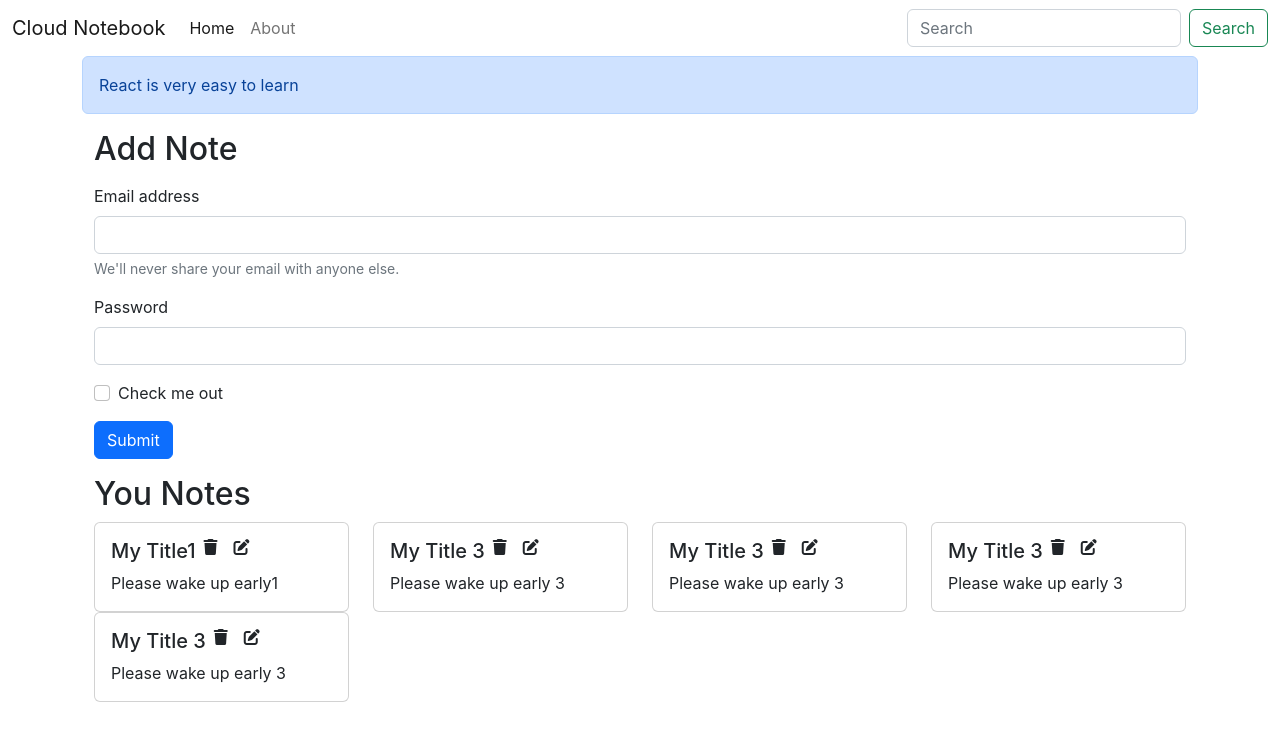
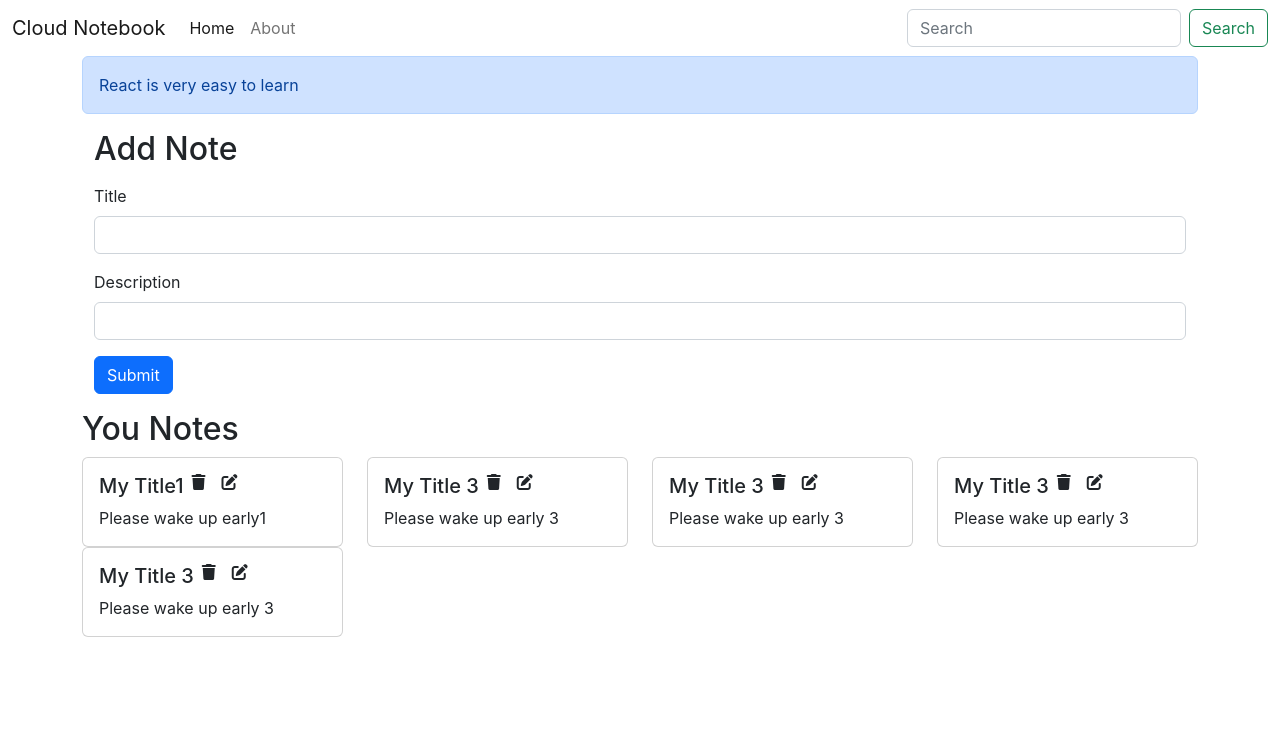
Before and after one commit to VaibhavBomle/cloudNoteBook, a React (Create React App) app: page /home in a window 1280 px wide. Shown: the top 740 px of the page. Built offline with nearby package versions, Linux system fonts and the light colour scheme.

Commit message:
Topic 63 - Adding a Note

```diff
--- /dev/null
+++ b/src/components/AddNote.js
@@ -0,0 +1,68 @@
+import React, {useContext,useState} from 'react';
+import noteContext from "../context/notes/noteContext";
+
+const AddNote = () => {
+    const context = useContext(noteContext);
+    const {addNote} = context;
+
+    const [note, setNote ] = useState({title: "",description : "",tag : "default"});
+
+    const handleClick =(e)=>{
+        e.preventDefault()
+        addNote(note.title,note.description,note.tag);
+    }
+
+    const onChange =(e)=>{
+        setNote({... note,[e.target.name] : e.target.value});
+    }
+  return (
+    <div>
+      <div className="container my-3">
+      <h2>Add Note</h2>
+      <form className="my-3">
+        <div className="mb-3">
+          <label htmlFor="title" className="form-label">
+          Title
+          </label>
+          <input
+            type="text"
+            className="form-control"
+            id="title"
+            name = "title"
+            aria-describedby="emailHelp"
+            onChange={onChange}
+          />
+        </div>
+        <div className="mb-3">
+          <label htmlFor="description" className="form-label">
+            Description
+          </label>
+          <input
+            type="text"
+            className="form-control"
+            id="description"
+            name = "description"
+            onChange={onChange}
+          />
+        </div>
+        {/* <div className="mb-3 form-check">
+          <input
+            type="checkbox"
+            className="form-check-input"
+            id="exampleCheck1"
+          />
+          <label className="form-check-label" htmlFor="exampleCheck1">
+            Check me out
+          </label>
+        </div> */}
+        <button type="submit" className="btn btn-primary" onClick={handleClick}>
+          Submit
+        </button>
+      </form>
+
+      </div>
+    </div>
+  )
+}
+
+export default AddNote
--- a/src/components/Home.js
+++ b/src/components/Home.js
@@ -4,49 +4,7 @@
 const Home = () => {
   return (
     <div>
-      <div className="container my-3">
-      <h2>Add Note</h2>
-      <form className="my-3">
-        <div className="mb-3">
-          <label htmlFor="exampleInputEmail1" className="form-label">
-            Email address
-          </label>
-          <input
-            type="email"
-            className="form-control"
-            id="exampleInputEmail1"
-            aria-describedby="emailHelp"
-          />
-          <div id="emailHelp" className="form-text">
-            We'll never share your email with anyone else.
-          </div>
-        </div>
-        <div className="mb-3">
-          <label htmlFor="exampleInputPassword1" className="form-label">
-            Password
-          </label>
-          <input
-            type="password"
-            className="form-control"
-            id="exampleInputPassword1"
-          />
-        </div>
-        <div className="mb-3 form-check">
-          <input
-            type="checkbox"
-            className="form-check-input"
-            id="exampleCheck1"
-          />
-          <label className="form-check-label" htmlFor="exampleCheck1">
-            Check me out
-          </label>
-        </div>
-        <button type="submit" className="btn btn-primary">
-          Submit
-        </button>
-      </form>
-       <Notes/>
-      </div>
+      <Notes/>
     </div>
   );
 };
--- a/src/components/NoteItem.js
+++ b/src/components/NoteItem.js
@@ -11,7 +11,6 @@
           <i className="fa-solid fa-pen-to-square mx-2"></i>
           </div>
           <p className="card-text">{note.description}</p>
-
         </div>
       </div>
     </div>
--- a/src/components/Notes.js
+++ b/src/components/Notes.js
@@ -1,17 +1,21 @@
-import React,{ useContext } from 'react'
+import React, { useContext } from "react";
 import noteContext from "../context/notes/noteContext";
-import NoteItem from './NoteItem';
+import NoteItem from "./NoteItem";
+import AddNote from "./AddNote";
 const Notes = () => {
-    const context = useContext(noteContext);
-    const {notes,setNotes} = context;
+  const context = useContext(noteContext);
+  const {notes} = context;
   return (
-    <div className="row my-3">
-      <h2>You Notes</h2>
-      {notes.map((note)=>{
-        return <NoteItem key={note._id} note = {note}/>
-      })}
-    </div>
-  )
-}
+    <>
+      <AddNote />
+      <div className="row my-3">
+        <h2>You Notes</h2>
+        {notes.map((note) => {
+          return <NoteItem key={note._id} note={note} />;
+        })}
+      </div>
+    </>
+  );
+};
 
-export default Notes
+export default Notes;
--- a/src/context/notes/NoteState.js
+++ b/src/context/notes/NoteState.js
@@ -51,8 +51,35 @@
   ];
 
   const [notes, setNotes] = useState(notesInitial);
+
+  // Add Note
+    const addNote = (title,description,tag) =>{
+      console.log("Add Notes....")
+      // TODO API call
+      const note = {
+        _id: "63c24c235bb2832bfb30898f371",
+        user: "63b24acba3c661560081e598",
+        title: title,
+        description: description,
+        tag: tag,
+        date: "2023-01-14T06:30:45.764Z",
+        __v: 0,
+      };
+
+       setNotes(notes.concat(note))
+    }
+  // Delete Note
+
+  const deletNote = () =>{
+
+  }
+
+  // Edit Note
+  const editNote = () =>{
+
+  }
   return (
-    <NoteContext.Provider value={{ notes, setNotes }}>
+    <NoteContext.Provider value={{notes, addNote, deletNote,editNote}}>
       {props.children}
     </NoteContext.Provider>
   );
```
